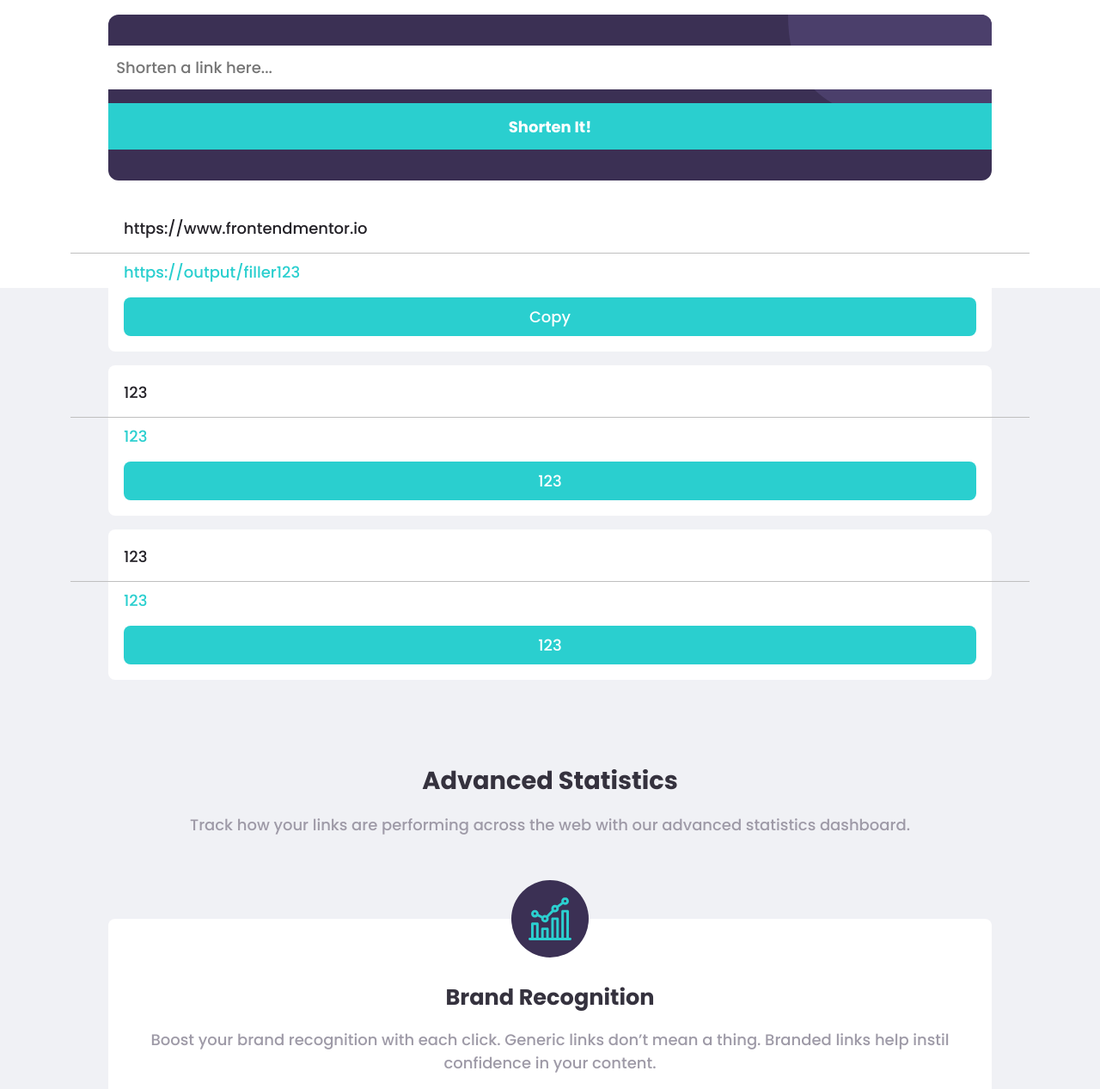
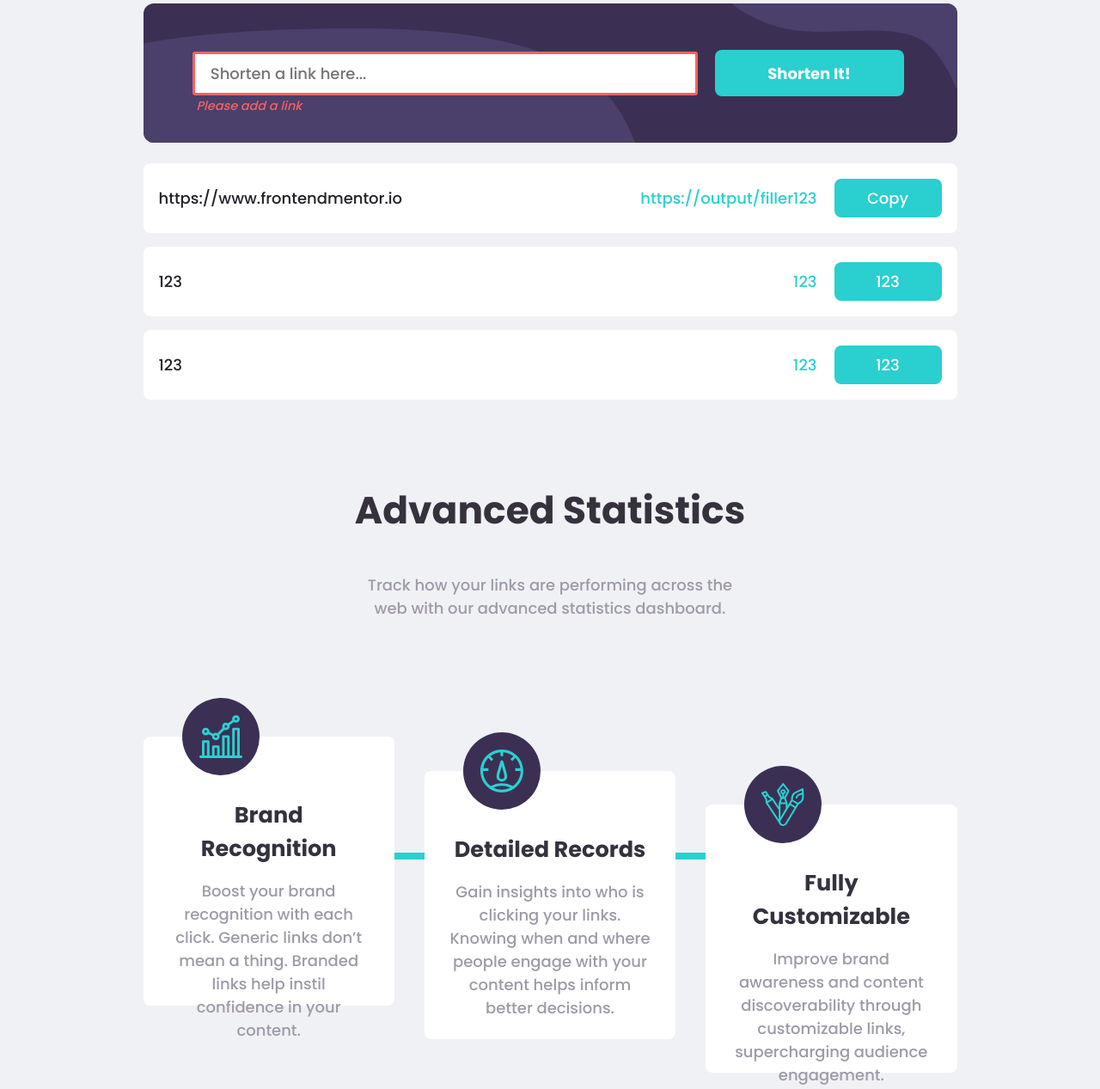
Before and after one commit to KepKepgithub/url-shortening-api, a plain HTML site: page index.html in a window 1280 px wide. Shown: the part 705-1972 px from the top of the page at 86% size. Drawn offline with Linux system fonts and the light colour scheme.

Commit message:
vsc Uppdate

```diff
--- a/css/_global.scss
+++ b/css/_global.scss
@@ -28,7 +28,15 @@
 }
 
 @media(min-width:1024px){
+    .background_gray{
+        position: absolute;
+        width: 100%;
+        height: 325vh;
+        left: 0;
+        top: 85vh;
+        background: #F0F1F5;
+    }
     body{
-        padding: 0 7em;
+        padding: 0 9.25em;
     }
 }
--- a/css/_intro.scss
+++ b/css/_intro.scss
@@ -33,3 +33,33 @@
         }
     }
 }
+
+@media(min-width:1024px){
+
+    .intro{
+        display: grid;
+        grid-template-columns: 1fr 1fr;
+        direction: rtl;
+        text-align: left;
+        place-items: center center;
+        overflow: hidden;
+
+        &__heading{
+            font-size: 4.5rem;
+            line-height: 5rem;
+            margin-bottom: 0rem;
+        }
+        &__paragraph{
+            margin-bottom: 1.5rem;
+        }
+        &__button{
+            padding: .55em 2em;
+        }
+        &__illustration{
+            justify-self: start;
+            position: relative;
+            max-width: 35rem;
+            right: -5rem;
+        }
+    }
+}
--- a/css/_link_card.scss
+++ b/css/_link_card.scss
@@ -42,3 +42,22 @@
         }
     }
 }
+
+@media(min-width:1024px){
+    .link_card{
+        display: grid;
+        grid-template-columns: 1fr 300px 125px;
+        gap: 20px;
+        align-items: center;
+        &__input_link{
+            margin: 0;
+            &::after{
+                display: none;
+            }
+        }
+        &__output_link{
+            margin: 0;
+            justify-self: end;
+        }
+    }
+}
--- a/css/_menu.scss
+++ b/css/_menu.scss
@@ -8,8 +8,7 @@
         overflow: hidden;
 
         height: 0;
-        opacity: 0;
-        transition: all 250ms;
+        transition: height 250ms;
 
         // Label is the mobile menu button
         &__checkbox{
--- a/css/_statistics.scss
+++ b/css/_statistics.scss
@@ -60,3 +60,54 @@
         }
     }
 }
+
+
+@media(min-width:1024px){
+    .background_line{
+        width: 800px;
+        height: 8px;
+        left: 0;
+        top: 71%;
+    }
+    .statistics{
+        display: grid;
+        grid-template-rows: 200px 350px;
+        gap: 6rem;
+
+        &__intro{
+            margin: 0;
+            display: grid;
+            justify-items: center;
+            &__heading{
+                font-size: 2.75rem;
+                margin: 0;
+            }
+            &__paragraph{
+                max-width: 49%;
+            }
+        }
+
+        &__card{
+            height: 80%;
+            align-self: center;
+            &__wrap{
+                display: grid;
+                gap: 35px;
+                grid-template-columns: repeat(3,1fr);
+            }
+            &:nth-child(1){
+                align-self: flex-start;
+            }
+            &:nth-child(3){
+                align-self: flex-end;
+            }
+            &__icon{
+                width: 50px;
+                height: 50px;
+                &__background{
+                    left: 45px;
+                }
+            }
+        }
+    }
+}
--- a/css/_tool.scss
+++ b/css/_tool.scss
@@ -16,12 +16,12 @@
         &__input{
             margin-left: -5%;
             width: 110%;
-            // margin-bottom: 2rem; for when error pops up
             margin-bottom: 1rem;
+            margin-bottom: 2rem;
             padding: .5em 1em;
             border-radius: .2rem;
-            // border: 3px solid var(--red);
             border: 3px solid transparent;
+            border: 3px solid var(--red);
 
             position: relative;
         }
@@ -34,7 +34,7 @@
                 font-style: italic;
                 font-size: 0.9rem;
 
-                display: none;
+                // display: none;
             }
         }
         &__pattern{
@@ -65,3 +65,29 @@
         }
     }
 }
+
+@media(min-width:1024px){
+    .tool{
+        padding: 3em 4em;
+        &__content_wrap{
+            display: grid;
+            grid-template-columns: 1fr 200px;
+            align-items: center;
+            gap: 15px;
+        }
+        &__input{
+            width: 100%;
+            margin-bottom: 0;
+        }
+        &__pattern{
+            &--mobile{
+                display: none;
+            }
+            &--desktop{
+                display: block;
+                top: 0;
+                left: 0;
+            }
+        }
+    }
+}
--- a/index.html
+++ b/index.html
@@ -38,12 +38,13 @@
 
       <section class="intro">
         <img src="./illustrations/illustration-working.svg" alt="illustration-working" class="intro__illustration">
+        <div class="intro__text_wrap">
         <h1 class="intro__heading">More than just shorter links</h1>
         <p class="intro__paragraph">
-          Build your brand’s recognition and get detailed insights
-          on how your links are performing.
+        Build your brand’s recognition and get detailed insights
+        on how your links are performing.
         </p>
-        <button class="intro__button">Get Started</button>
+        <button class="intro__button">Get Started</button></div>
       </section>
 
       <section class="tool">
@@ -57,6 +58,7 @@
           <button class="tool__cta">Shorten It!</button>
         </div>
       </section>
+
       <section class="link_card__wrap">
         <article class="link_card">
           <p class="link_card__input_link">https://www.frontendmentor.io</p>
```
Also changed, not shown: css/main.css, 1 other file.
